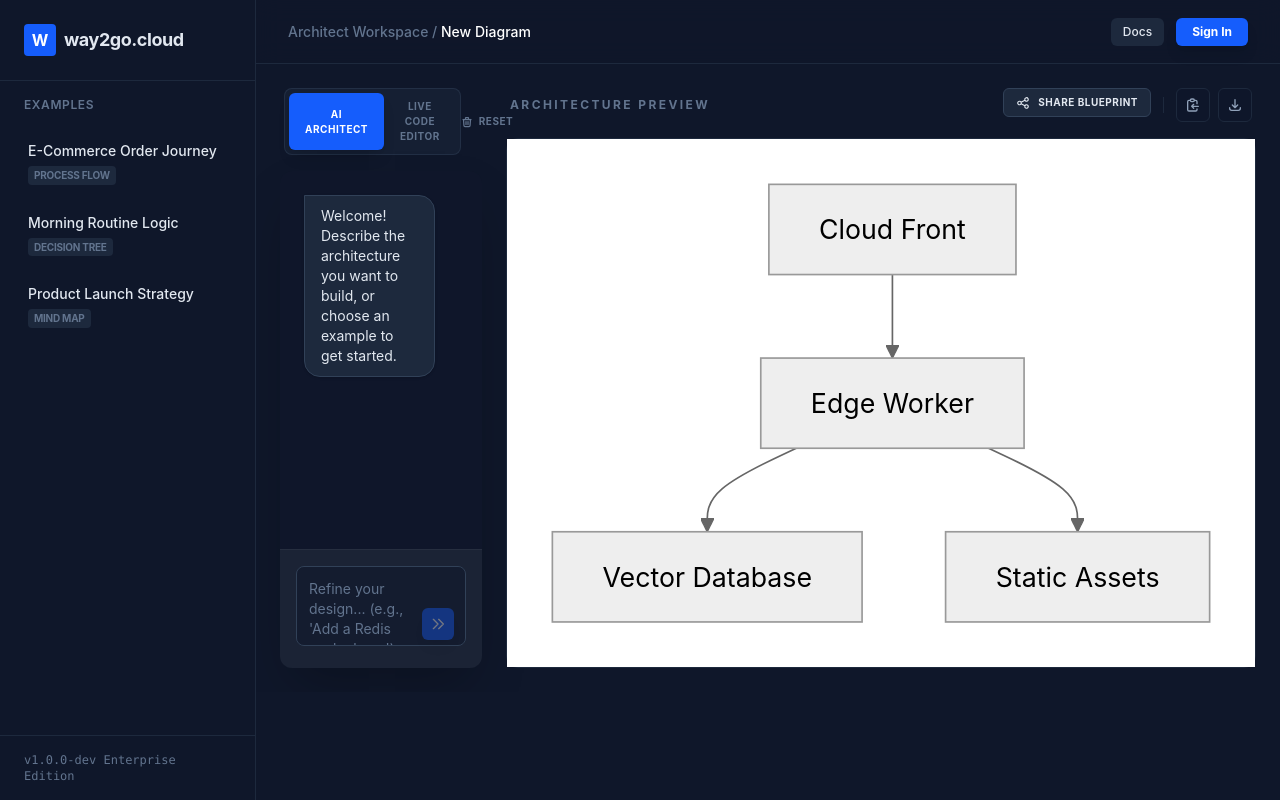
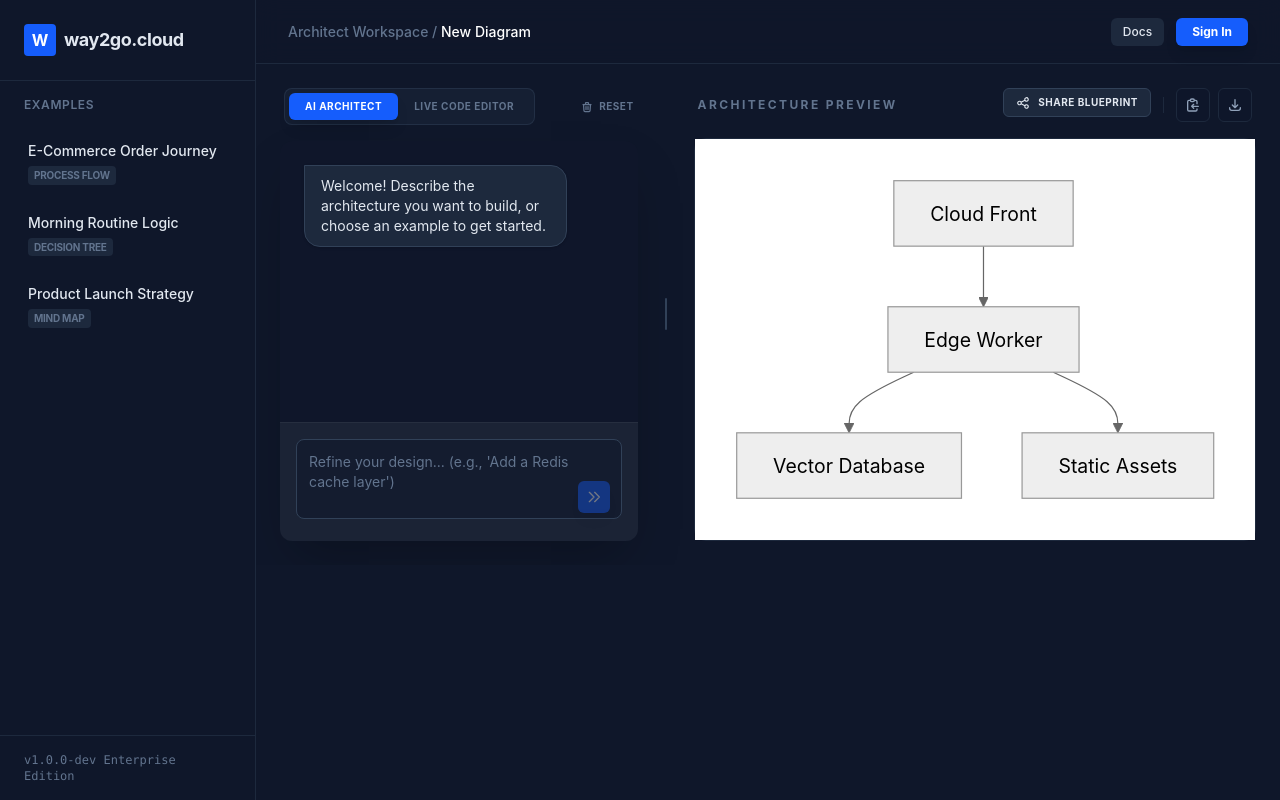
Before and after one commit to bantu-the-bot/way2go.cloud, a React (Vite) app: page / in a window 1280 px wide. Built offline with nearby package versions, Linux system fonts and the light colour scheme.

Commit message:
feat: implement fluid layout, draggable divider, and strict state separation

```diff
--- a/src/App.tsx
+++ b/src/App.tsx
@@ -97,7 +97,42 @@ function App() {
     return [{ role: 'assistant', content: 'Welcome! Describe the architecture you want to build, or choose an example to get started.' }];
   })
 
+  // Resizable layout state
+  const [leftWidth, setLeftWidth] = useState(40) // percentage
+  const [isDragging, setIsDragging] = useState(false)
+
   const scrollRef = useRef<HTMLDivElement>(null)
+
+  const handleMouseDown = useCallback((e: React.MouseEvent) => {
+    e.preventDefault()
+    setIsDragging(true)
+  }, [])
+
+  const handleMouseMove = useCallback((e: MouseEvent) => {
+    if (!isDragging) return
+    const newWidth = (e.clientX / window.innerWidth) * 100
+    if (newWidth > 20 && newWidth < 80) {
+      setLeftWidth(newWidth)
+    }
+  }, [isDragging])
+
+  const handleMouseUp = useCallback(() => {
+    setIsDragging(false)
+  }, [])
+
+  useEffect(() => {
+    if (isDragging) {
+      window.addEventListener('mousemove', handleMouseMove)
+      window.addEventListener('mouseup', handleMouseUp)
+    } else {
+      window.removeEventListener('mousemove', handleMouseMove)
+      window.removeEventListener('mouseup', handleMouseUp)
+    }
+    return () => {
+      window.removeEventListener('mousemove', handleMouseMove)
+      window.removeEventListener('mouseup', handleMouseUp)
+    }
+  }, [isDragging, handleMouseMove, handleMouseUp])
 
   // Debounce manual or AI edits to the rendered chart
   useEffect(() => {
@@ -312,9 +347,12 @@ function App() {
           </div>
         </header>
 
-        <div className="flex-1 flex flex-col lg:flex-row p-4 md:p-6 gap-6 overflow-y-auto lg:overflow-hidden">
+        <div className="flex-1 flex flex-col lg:flex-row overflow-hidden relative">
           {/* Control Panel (Tabbed Sidebar) */}
-          <section className="flex-1 min-w-0 flex flex-col gap-3 md:gap-4 flex-shrink-0 lg:flex-shrink">
+          <section
+            style={{ width: `calc(${leftWidth}% - 4px)` }}
+            className="flex flex-col gap-3 md:gap-4 flex-shrink-0 p-4 md:p-6 transition-none"
+          >
             <div className="flex items-center justify-between px-1">
               <div className="flex bg-slate-800/50 p-1 rounded-lg border border-slate-700/50">
                 <button
@@ -347,7 +385,7 @@ function App() {
               </button>
             </div>
 
-            <div className="flex-1 lg:h-full glass rounded-xl overflow-hidden flex flex-col shadow-2xl min-h-[400px]">
+            <div className="flex-1 glass rounded-xl overflow-hidden flex flex-col shadow-2xl min-h-0">
               {activeTab === 'ai' ? (
                 <>
                   {/* Message History */}
@@ -427,8 +465,19 @@ function App() {
             </div>
           </section>
 
+          {/* Draggable Divider */}
+          <div
+            onMouseDown={handleMouseDown}
+            className={`hidden lg:flex w-2 hover:w-2 items-center justify-center cursor-col-resize group transition-all relative z-40 ${isDragging ? 'bg-blue-600/50 w-2' : 'hover:bg-blue-500/20'}`}
+          >
+            <div className={`w-0.5 h-8 rounded-full transition-all ${isDragging ? 'bg-white h-12' : 'bg-slate-700 group-hover:bg-blue-400'}`} />
+          </div>
+
           {/* Preview Area */}
-          <section className="flex-[1.5] min-w-0 lg:min-w-[750px] flex flex-col gap-3 md:gap-4 min-h-[400px] lg:h-full transition-all duration-300">
+          <section
+            style={{ width: `calc(${100 - leftWidth}% - 4px)` }}
+            className="flex flex-col gap-3 md:gap-4 flex-grow p-4 md:p-6 min-h-0"
+          >
             <div className="flex items-center justify-between px-1">
               <h3 className="text-[10px] md:text-xs font-bold uppercase tracking-[0.2em] text-slate-500">Architecture Preview</h3>
               <div className="flex gap-1 md:gap-2 relative z-30">
@@ -471,7 +520,7 @@ function App() {
                   <div className="w-8 h-8 rounded-full bg-red-500/20 flex items-center justify-center shrink-0">
                     <svg className="w-4 h-4 text-red-500" fill="none" stroke="currentColor" viewBox="0 0 24 24"><path strokeLinecap="round" strokeLinejoin="round" strokeWidth="2.5" d="M12 9v2m0 4h.01m-6.938 4h13.856c1.54 0 2.502-1.667 1.732-3L13.732 4c-.77-1.333-2.694-1.333-3.464 0L3.34 16c-.77 1.333.192 3 1.732 3z" /></svg>
                   </div>
-                  <div className="flex-1">
+                  <div className="flex-1 min-w-0">
                     <div className="text-[10px] font-bold text-red-400 uppercase tracking-widest mb-0.5">Syntax Error Detected</div>
                     <div className="text-xs text-red-200/70 font-medium truncate">{renderError}</div>
                   </div>
```
